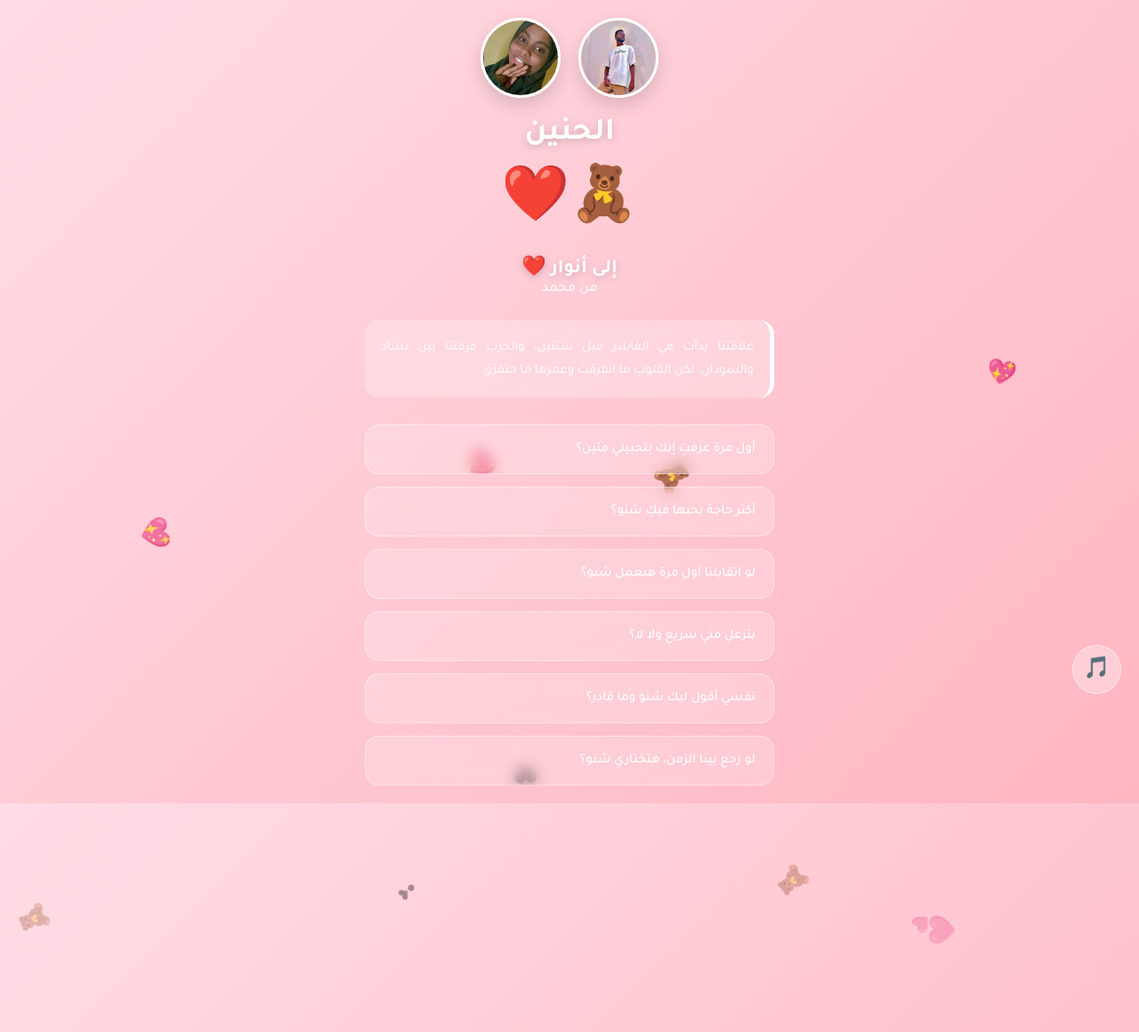
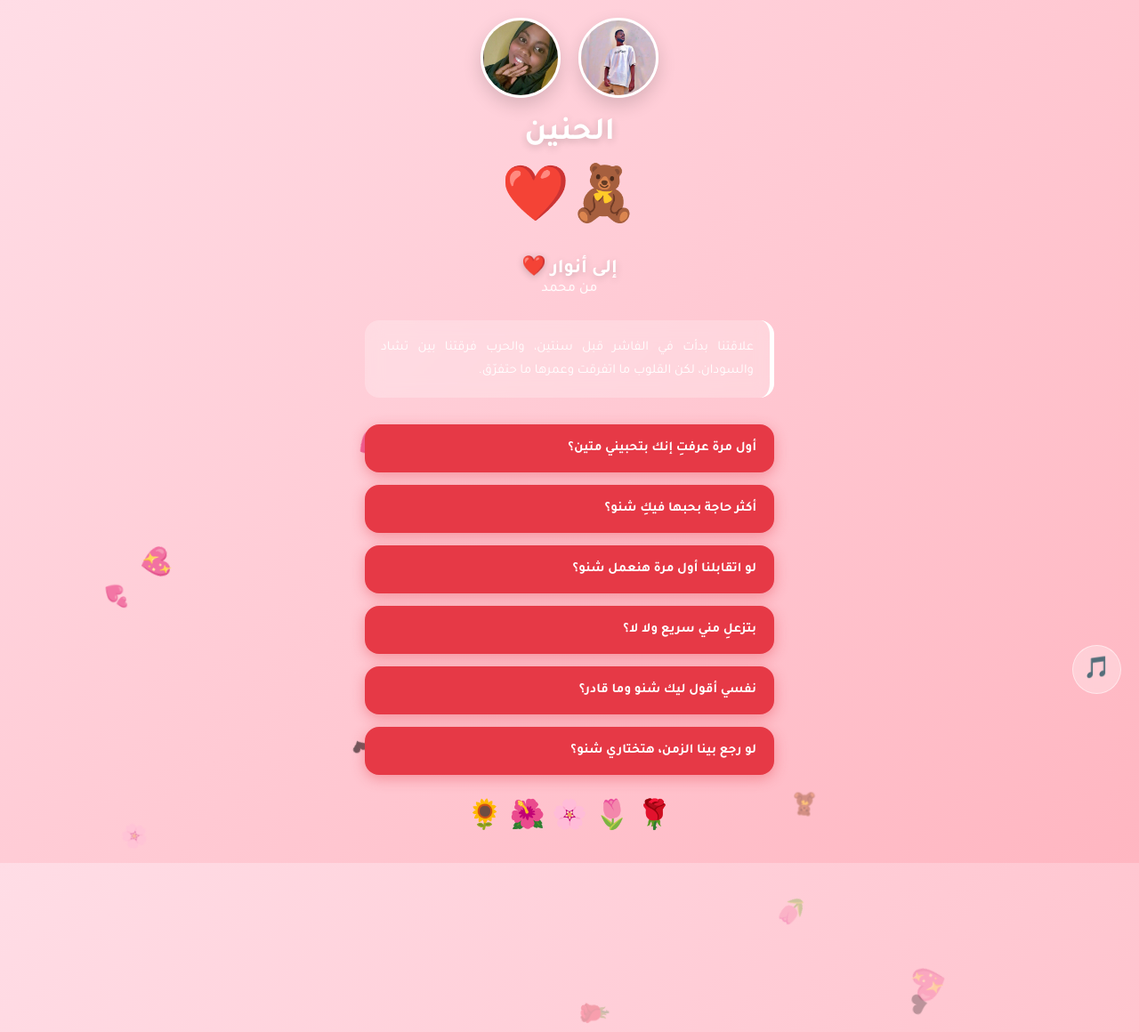
Before and after one commit to 0909322356mohammed-glitch/anwar-gift, a plain HTML site: page index.html in a window 1280 px wide. Shown: the top 1160 px of the page at 89% size. Drawn offline with Linux system fonts and the light colour scheme.

Commit message:
Update index.html

```diff
--- a/index.html
+++ b/index.html
@@ -7,17 +7,15 @@
 <link href="https://fonts.googleapis.com/css2?family=Tajawal:wght@400;500;700&display=swap" rel="stylesheet">
 <style>
 :root {
-  --primary-color: #ff4a75;
+  --primary-color: #e63946;
   --bg-gradient: linear-gradient(135deg, #ffdde6 0%, #ffb6c1 100%);
 }
-
 * {
   box-sizing: border-box;
   margin: 0;
   padding: 0;
   font-family: 'Tajawal', sans-serif;
 }
-
 body {
   background: var(--bg-gradient);
   min-height: 100vh;
@@ -28,20 +26,17 @@ body {
   overflow-x: hidden;
   position: relative;
 }
-
-.heart-particle, .bear-particle {
+.heart-particle, .bear-particle, .flower-particle {
   position: absolute;
   font-size: 20px;
   animation: fall linear infinite;
   z-index: 0;
   pointer-events: none;
 }
-
 @keyframes fall {
  0% { transform: translateY(-10vh) rotate(0deg); opacity: 1; }
  100% { transform: translateY(110vh) rotate(360deg); opacity: 0; }
 }
-
 .container {
   width: 100%;
   max-width: 460px;
@@ -49,14 +44,12 @@ body {
   z-index: 10;
   position: relative;
 }
-
 .photos {
   display: flex;
   justify-content: center;
   gap: 20px;
   margin-bottom: 20px;
 }
-
 .photos img {
   width: 90px;
   height: 90px;
@@ -65,39 +58,33 @@ body {
   object-fit: cover;
   box-shadow: 0 8px 20px rgba(0,0,0,0.15);
 }
-
 .header h1 {
   color: white;
   font-size: 36px;
   font-weight: 700;
   text-shadow: 0 2px 10px rgba(0,0,0,0.2);
 }
-
 .avatar {
   font-size: 60px;
   margin: 15px 0;
   animation: float 4s ease-in-out infinite;
 }
-
 @keyframes float {
  0%, 100% { transform: translateY(0) scale(1); }
  50% { transform: translateY(-12px) scale(1.05); }
 }
-
 .receiver {
   font-size: 22px;
   font-weight: 700;
   color: white;
   text-shadow: 0 2px 8px rgba(0,0,0,0.2);
 }
-
 .sender-info {
   color: rgba(255,255,255,0.9);
   font-size: 16px;
   margin-bottom: 25px;
   font-weight: 500;
 }
-
 .story-box {
   background: rgba(255, 255, 255, 0.25);
   backdrop-filter: blur(10px);
@@ -110,40 +97,38 @@ body {
   margin-bottom: 30px;
   text-align: justify;
 }
-
 .questions-container {
   display: flex;
   flex-direction: column;
   gap: 14px;
 }
-
 .btn-question {
-  background: rgba(255, 255, 255, 0.2);
-  backdrop-filter: blur(8px);
+  background: var(--primary-color);
   color: white;
-  border: 1px solid rgba(255, 255, 255, 0.4);
+  border: none;
   padding: 18px 20px;
   border-radius: 16px;
   font-size: 15px;
-  font-weight: 500;
+  font-weight: 600;
   cursor: pointer;
   transition: all 0.3s ease;
   text-align: right;
   display: flex;
   justify-content: space-between;
   align-items: center;
+  box-shadow: 0 4px 15px rgba(230, 57, 70, 0.4);
 }
-
 .btn-question:hover {
-  background: white;
-  color: var(--primary-color);
+  background: #c1121f;
   transform: translateY(-3px);
+  box-shadow: 0 6px 20px rgba(230, 57, 70, 0.6);
 }
-
 .popup {
   position: fixed;
-  top: 0; left: 0;
-  width: 100%; height: 100%;
+  top: 0;
+  left: 0;
+  width: 100%;
+  height: 100%;
   background: rgba(0, 0, 0, 0.4);
   backdrop-filter: blur(5px);
   display: none;
@@ -152,7 +137,6 @@ body {
   z-index: 1000;
   padding: 20px;
 }
-
 .popup-content {
   background: white;
   padding: 30px 25px;
@@ -162,12 +146,10 @@ body {
   text-align: center;
   animation: scaleUp 0.35s cubic-bezier(0.34, 1.56, 0.64, 1);
 }
-
 @keyframes scaleUp {
   from { transform: scale(0.85); opacity: 0; }
   to { transform: scale(1); opacity: 1; }
 }
-
 .close-btn {
   background: var(--primary-color);
   color: white;
@@ -179,7 +161,6 @@ body {
   font-weight: 700;
   width: 100%;
 }
-
 .music-btn {
   position: fixed;
   bottom: 20px;
@@ -194,34 +175,33 @@ body {
   cursor: pointer;
   z-index: 100;
 }
+.flowers-bottom {
+  text-align: center;
+  font-size: 32px;
+  margin: 25px 0 10px;
+}
 </style>
 </head>
 <body>
-
 <div id="hearts-container"></div>
-
 <button class="music-btn" onclick="toggleMusic()">🎵</button>
 <audio id="bgMusic" loop>
   <source src="music.mp3" type="audio/mpeg">
 </audio>
-
 <div class="container">
   <div class="photos">
     <img src="mohammed.jpg" alt="محمد">
     <img src="anwar.jpg" alt="أنوار">
   </div>
-
   <div class="header">
     <h1>الحنين</h1>
     <div class="avatar">🧸❤️</div>
     <p class="receiver">إلى أنوار ❤️</p>
     <p class="sender-info">من محمد</p>
   </div>
-
   <div class="story-box">
     علاقتنا بدأت في الفاشر قبل سنتين، والحرب فرقتنا بين تشاد والسودان، لكن القلوب ما اتفرقت وعمرها ما حتفرّق.
   </div>
-
   <div class="questions-container">
     <button class="btn-question" onclick="showAnswer('عرفت من عيونك واهتمامك الزائد وتفاصيلك الصغيرة الما بتشبه زول تاني.', '✨')">أول مرة عرفتِ إنك بتحبيني متين؟</button>
     <button class="btn-question" onclick="showAnswer('طيبتك النادرة، وضحتك البتخليني أنسى كل تعب الدنيا وظروف الحرب السعبة.', '🌸')">أكثر حاجة بحبها فيكِ شنو؟</button>
@@ -230,8 +210,8 @@ body {
     <button class="btn-question" onclick="showAnswer('نفسي أقول ليك إنك أملي الوحيد الجاي الما مستعد أخسرو نهائي مهما كانت الظروف.', '✉')">نفسي أقول ليك شنو وما قادر؟</button>
     <button class="btn-question" onclick="showAnswer('أكيد حختارك إنتي وفي نفس المكان والزمان وبكل تفاصيلنا بدون أي تردد.', '⏳')">لو رجع بينا الزمن، هتختاري شنو؟</button>
   </div>
+  <div class="flowers-bottom">🌹 🌷 🌸 🌺 🌻</div>
 </div>
-
 <div class="popup" id="answerPopup" onclick="checkClose(event)">
   <div class="popup-content" onclick="event.stopPropagation()">
     <div class="popup-icon" id="popupIcon">💖</div>
@@ -239,43 +219,44 @@ body {
     <button class="close-btn" onclick="closePopup()">إغلاق</button>
   </div>
 </div>
-
 <script>
 function toggleMusic() {
   const music = document.getElementById('bgMusic');
   if (music.paused) music.play();
   else music.pause();
 }
-
 function showAnswer(answer, icon) {
   document.getElementById('popupText').innerText = answer;
   document.getElementById('popupIcon').innerText = icon || '💖';
   document.getElementById('answerPopup').style.display = 'flex';
 }
-
 function closePopup() {
   document.getElementById('answerPopup').style.display = 'none';
 }
-
 function checkClose(e) {
   if(e.target.id === 'answerPopup') closePopup();
 }
-
 function createHearts() {
   const container = document.getElementById('hearts-container');
-  const symbols = ['❤', '💖', '❣', '💕', '🧸'];
+  const symbols = ['❤', '💖', '❣', '💕', '🧸', '🌹', '🌷', '🌸'];
   setInterval(() => {
     const item = document.createElement('div');
-    item.classList.add(Math.random() > 0.7 ? 'bear-particle' : 'heart-particle');
-    item.innerText = symbols[Math.floor(Math.random() * symbols.length)];
+    const symbol = symbols[Math.floor(Math.random() * symbols.length)];
+    item.innerText = symbol;
+    if (symbol === '🧸') {
+      item.classList.add('bear-particle');
+    } else if (['🌹', '🌷', '🌸'].includes(symbol)) {
+      item.classList.add('flower-particle');
+    } else {
+      item.classList.add('heart-particle');
+    }
     item.style.left = Math.random() * 100 + 'vw';
     item.style.animationDuration = (Math.random() * 3 + 3) + 's';
     item.style.fontSize = (Math.random() * 15 + 20) + 'px';
     container.appendChild(item);
     setTimeout(() => item.remove(), 6000);
-  }, 500);
+  }, 400);
 }
-
 window.onload = createHearts;
 </script>
 </body>
```
